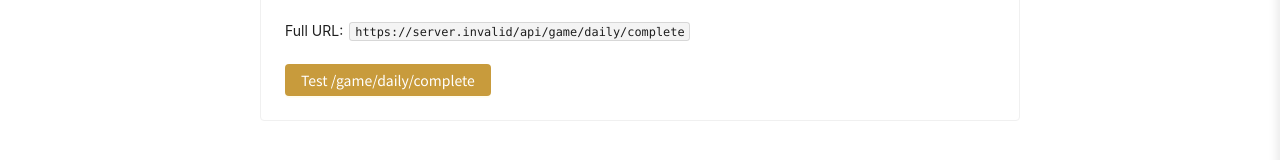
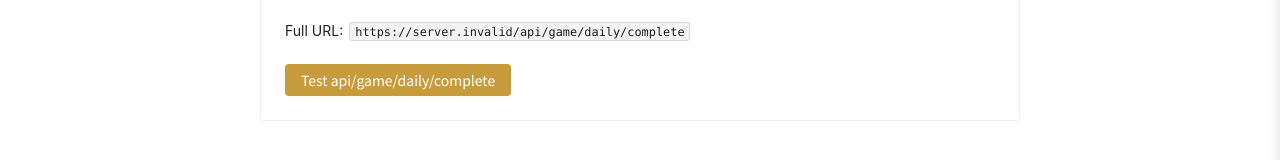
Before and after one commit to KiraEzy/LeagueProWordleFrontend, a React (Vite) app: page /test in a window 1280 px wide. Shown: the part 291-451 px from the top of the page. Built offline with nearby package versions, Linux system fonts and the light colour scheme; no server answers.

Commit message:
hide debug ans

```diff
--- a/src/pages/RecordModePage.jsx
+++ b/src/pages/RecordModePage.jsx
@@ -573,13 +573,13 @@ function RecordModePage() {
       <div className="game-header">
         <Title level={2}>记录模式 <TrophyOutlined style={{ color: '#FFB900' }} /></Title>
         {/* Always show answer regardless of debug mode */}
-        <Tag color="blue" icon={<QuestionCircleOutlined />}>
+        {/* <Tag color="blue" icon={<QuestionCircleOutlined />}>
           当前答案: {targetPlayer?.name} ({targetPlayer?.formattedTeam}
           {targetPlayer?.current_team_region ? ` - ${targetPlayer?.current_team_region}` : ''},
           {targetPlayer?.tournament_role}, {translateNationality(targetPlayer?.nationality)}
           {(targetPlayer?.residency || targetPlayer?.Residency) ?
             ` / ${targetPlayer?.residency || targetPlayer?.Residency}` : ''})
-        </Tag>
+        </Tag> */}
         <div className="game-rules">
           <Paragraph>
             尽可能少的尝试次数猜出英雄联盟职业选手，创造您的最佳记录！
--- a/src/pages/SinglePlayerPage.jsx
+++ b/src/pages/SinglePlayerPage.jsx
@@ -567,13 +567,13 @@ function SinglePlayerPage() {
       <div className="game-header">
         <Title level={2}>练习模式</Title>
         {/* Always show answer regardless of debug mode */}
-        <Tag color="blue" icon={<QuestionCircleOutlined />}>
+        {/* <Tag color="blue" icon={<QuestionCircleOutlined />}>
           当前答案: {targetPlayer?.name} ({targetPlayer?.formattedTeam}
           {targetPlayer?.current_team_region ? ` - ${targetPlayer?.current_team_region}` : ''},
           {targetPlayer?.tournament_role}, {translateNationality(targetPlayer?.nationality)}
           {(targetPlayer?.residency || targetPlayer?.Residency) ?
             ` / ${targetPlayer?.residency || targetPlayer?.Residency}` : ''})
-        </Tag>
+        </Tag> */}
         <div className="game-rules">
           <Paragraph>
             猜出曾参加过世界赛的英雄联盟职业选手，您有 <strong>{MAX_GUESSES}</strong> 次尝试机会。
--- a/src/pages/TestPage.jsx
+++ b/src/pages/TestPage.jsx
@@ -90,7 +90,7 @@ function TestPage() {
             onClick={testDailyComplete}
             loading={loading}
           >
-            Test /game/daily/complete
+            Test api/game/daily/complete
           </Button>
 
           {error && (
--- a/src/services/api.ts
+++ b/src/services/api.ts
@@ -276,7 +276,7 @@ export async function registerUser(username: string, email?: string) {
  * This will redirect the user to the Google login page
  */
 export function initiateGoogleLogin() {
-  window.location.href = `${SERVER_URL}/api/auth/google`;
+  window.location.href = `${SERVER_URL}/auth/google`;
 }
 
 /**
```
